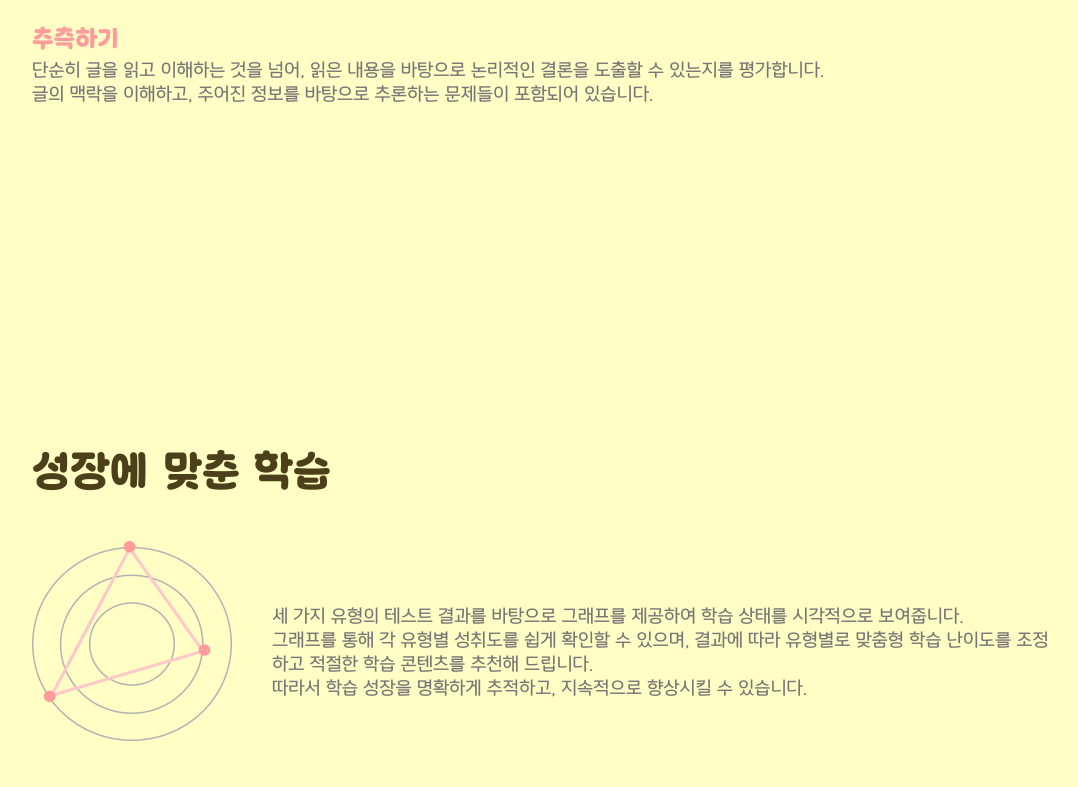
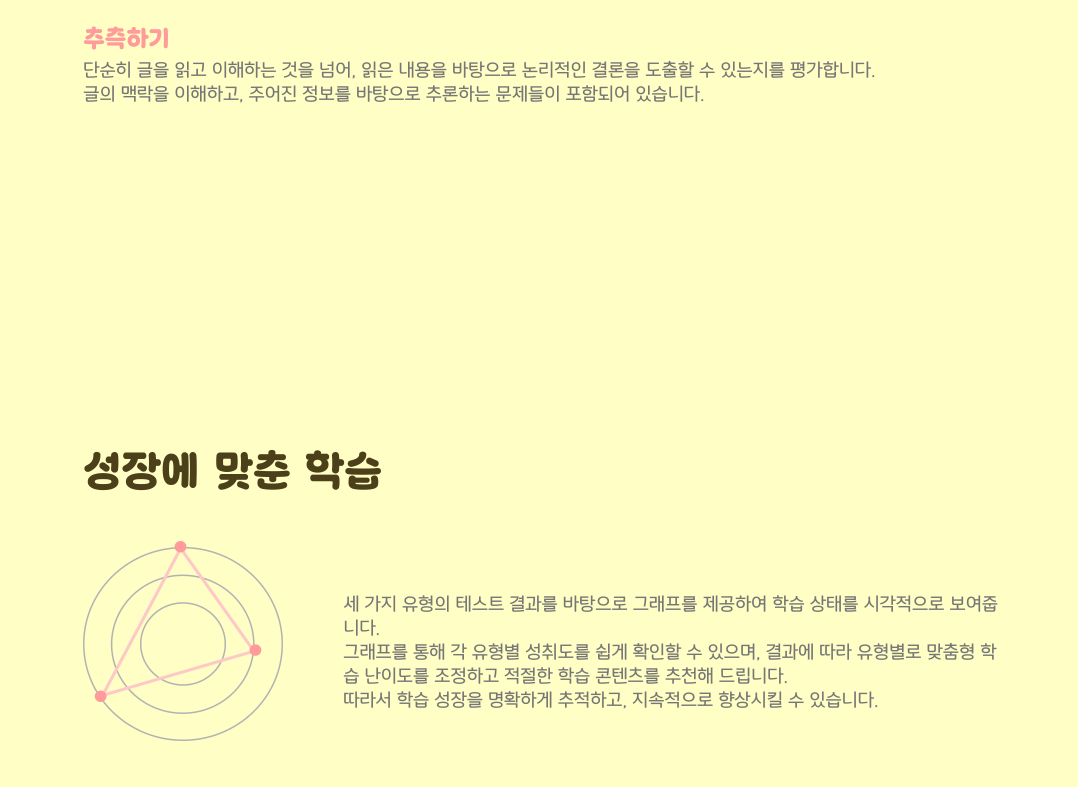
Before and after one commit to sehaim/Glu, a Next.js app in the folder frontend/glu/: page /home in a window 1280 px wide. Shown: the part 1267-2054 px from the top of the page, without its empty margins (96-1174 px from the left). Built offline with nearby package versions, Linux system fonts and the light colour scheme.

Commit message:
:art:[Design] 레벨테스트 전 home 화면 css 수정

```diff
--- a/frontend/glu/src/pages/home/home.module.css
+++ b/frontend/glu/src/pages/home/home.module.css
@@ -1,16 +1,19 @@
 .container {
   width: 100%;
-  background-color: var(--YELLOW);
+  display: flex;
+  flex-direction: column;
+  justify-content: center;
+  align-items: center;
 }
 
 .section {
   display: flex;
   justify-content: center;
   align-items: center;
-  width: 100%;
+  width: 80%;
+  max-width: 960px;
   height: 100%;
   min-height: calc(100vh - 60px);
-  padding: 64px;
 }
 
 .section-title {
@@ -27,9 +30,14 @@
   margin-top: 24px;
 }
 
+.section1 {
+  justify-content: space-between;
+}
+
 #section1-text-wrapper {
   flex-direction: column;
   width: 60%;
+  max-width: 520px;
   animation: slideUpBounce 3s ease-in-out 1;
 }
 
@@ -104,7 +112,7 @@
   max-width: 200px;
   width: 40%;
   aspect-ratio: 1 / 1;
-  margin-right: 40px;
+  margin-right: 60px;
 }
 
 #section3-button-wrapper {
```
